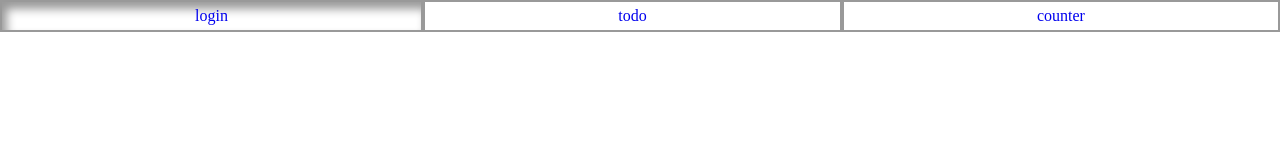
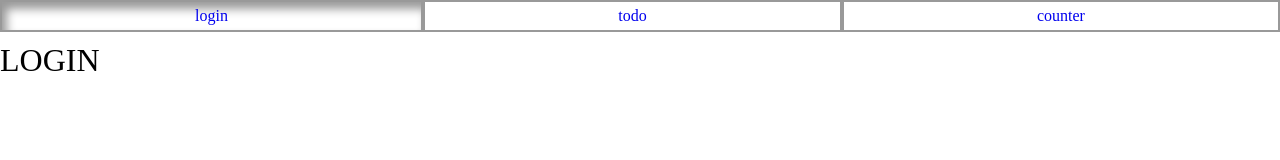
Before and after one commit to vaov1999/Redux-WP, a React app: page / in a window 1280 px wide. Shown: the top 160 px of the page. Built offline with nearby package versions, Linux system fonts and the light colour scheme.

Commit message:
link & routes done

```diff
--- a/src/app.jsx
+++ b/src/app.jsx
@@ -1,10 +1,9 @@
 import React from 'react';
 import ReactDom from 'react-dom';
 import { Provider } from 'react-redux';
-import { BrowserRouter, Route, Switch } from 'react-router-dom';
+import { BrowserRouter, Switch } from 'react-router-dom';
 import { store } from './store';
-import { Todo } from './modules/todo/index';
-import { Header } from './modules/Header';
+import { Header, Routes } from './modules/Header';
 
 ReactDom.render(
   <BrowserRouter>
@@ -12,7 +11,7 @@ ReactDom.render(
       <Header />
 
       <Switch>
-        <Route path="/todo" component={Todo} />
+        {Routes()}
       </Switch>
     </Provider>
   </BrowserRouter>,
--- a/src/modules/Header.jsx
+++ b/src/modules/Header.jsx
@@ -67,10 +67,10 @@ export const Routes = () => initialState.links.map(({
   id, route, component,
 }) => {
   if (route === '/') {
-    return (<Route exact key={id} to={route} component={component} />);
+    return (<Route exact key={id} path={route} component={component} />);
   }
 
-  return (<Route key={id} to={route} component={component} />);
+  return (<Route key={id} path={route} component={component} />);
 });
 
 export const Header = () => (
```
